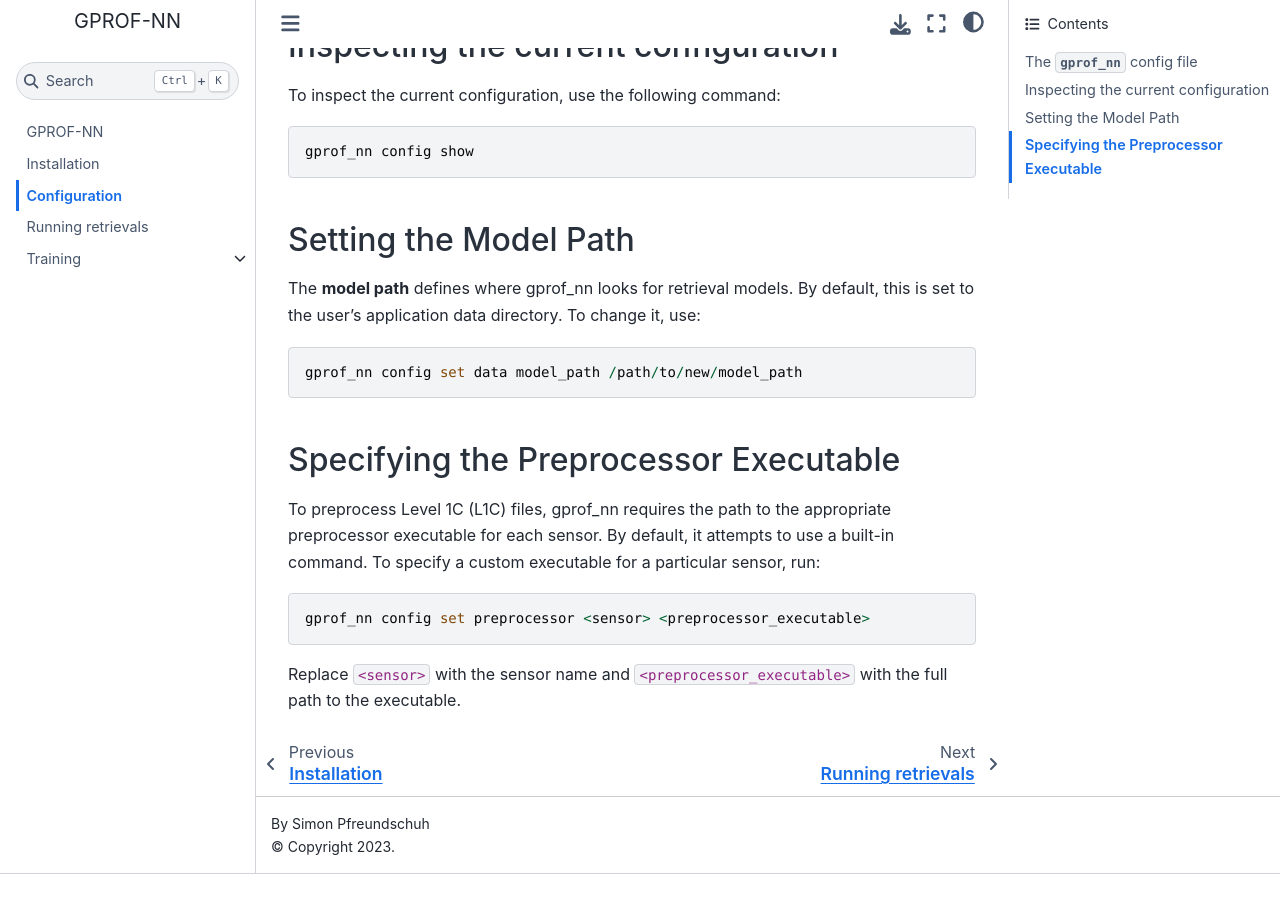
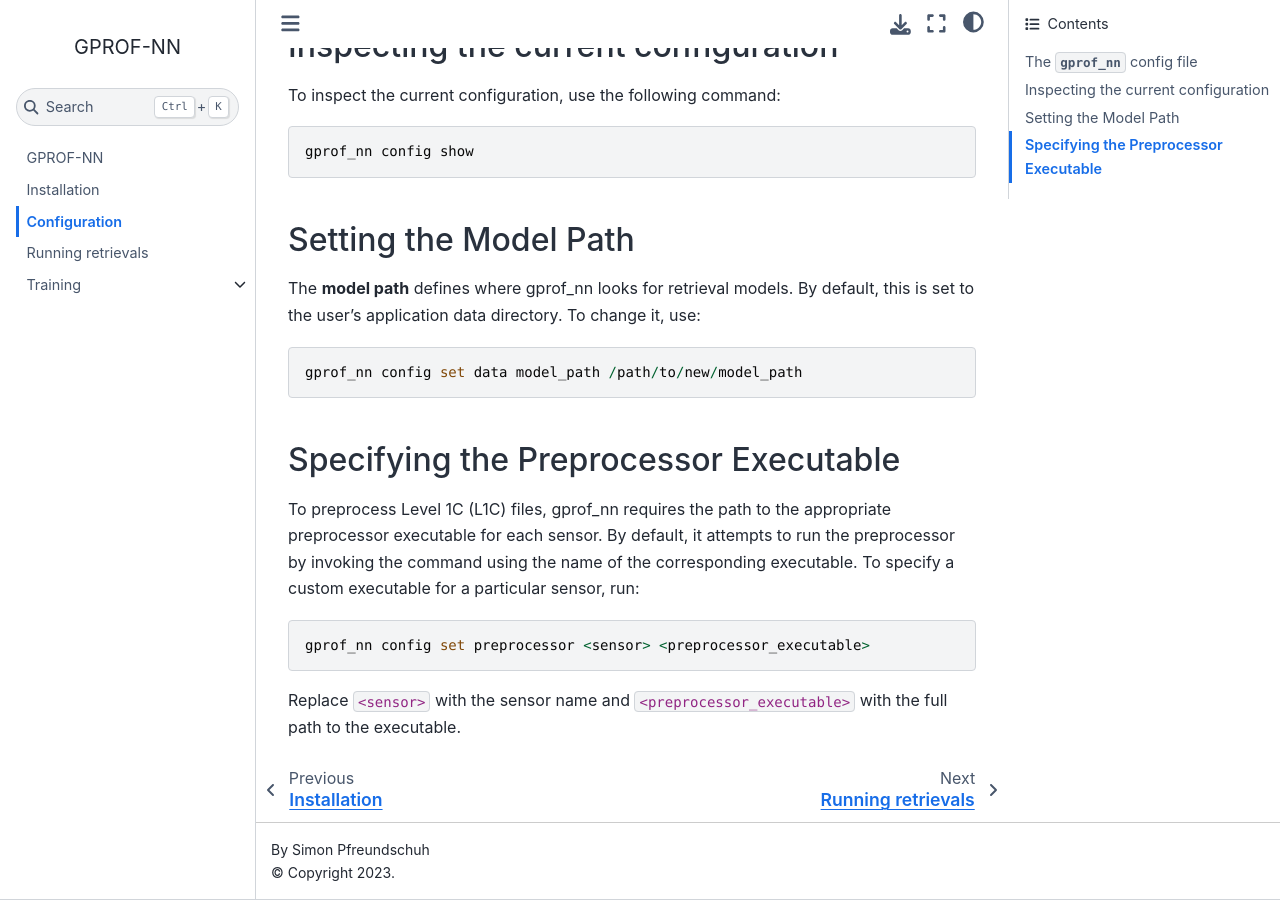
Before and after one commit to simonpf/gprof_nn, a Jupyter Book: the page built from docs/configuration.md, in a window 1280 px wide and 900 px high, scrolled down 519 px. Built offline with Jupyter Book 1.0.4 settings and Sphinx 7.4.7 and the Sphinx Book theme 1.1.4, drawn with Linux system fonts in a browser that asks for light colours; before the commit the page ends 1393 px from its top, so only the background shows below that.

Commit message:
Update documentation.

````diff
--- a/docs/configuration.md
+++ b/docs/configuration.md
@@ -32,7 +32,7 @@
 ## Specifying the Preprocessor Executable
 
 
-To preprocess Level 1C (L1C) files, gprof_nn requires the path to the appropriate preprocessor executable for each sensor. By default, it attempts to use a built-in command. To specify a custom executable for a particular sensor, run:
+To preprocess Level 1C (L1C) files, gprof_nn requires the path to the appropriate preprocessor executable for each sensor. By default, it attempts to run the preprocessor by invoking the command using the name of the corresponding executable. To specify a custom executable for a particular sensor, run:
 
 
 ```
````
